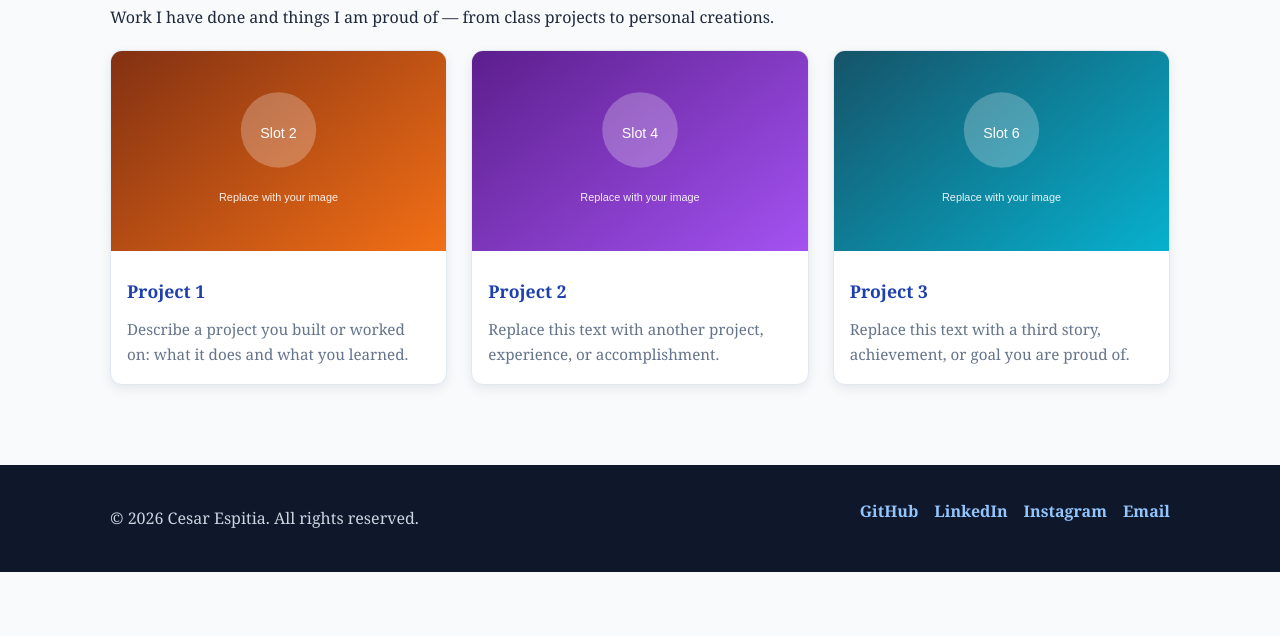
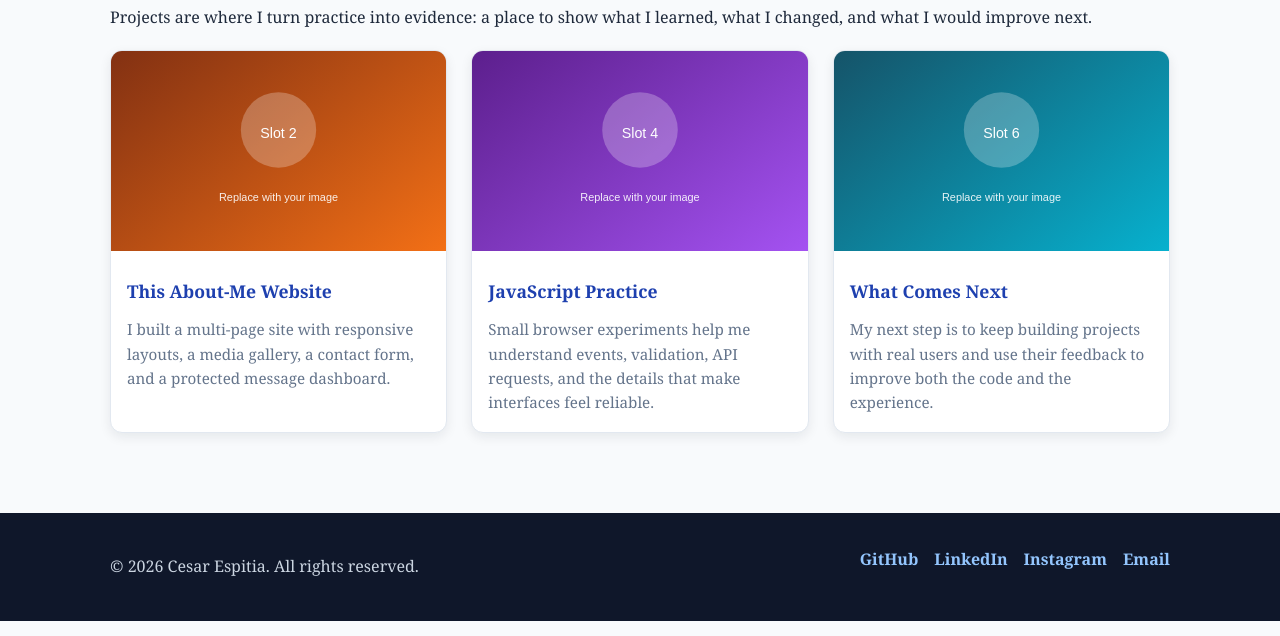
Before and after one commit to Cesar1289/about-me-website, a website: page projects.html in a window 1280 px wide. Shown: the part 164-800 px from the top of the page. Drawn offline with Linux system fonts and the light colour scheme.

Commit message:
Implement platform requirements

```diff
--- a/projects.html
+++ b/projects.html
@@ -24,27 +24,27 @@
 </header>
 <main class="container section">
   <h1>Projects &amp; Experience</h1>
-  <p>Work I have done and things I am proud of — from class projects to personal creations.</p>
+  <p>Projects are where I turn practice into evidence: a place to show what I learned, what I changed, and what I would improve next.</p>
   <div class="grid-9">
     <article class="card">
       <img src="assets/images/placeholder-2.svg" alt="Project 1">
       <div class="card-body">
-        <h3>Project 1</h3>
-        <p>Describe a project you built or worked on: what it does and what you learned.</p>
+        <h3>This About-Me Website</h3>
+        <p>I built a multi-page site with responsive layouts, a media gallery, a contact form, and a protected message dashboard.</p>
       </div>
     </article>
     <article class="card">
       <img src="assets/images/placeholder-4.svg" alt="Project 2">
       <div class="card-body">
-        <h3>Project 2</h3>
-        <p>Replace this text with another project, experience, or accomplishment.</p>
+        <h3>JavaScript Practice</h3>
+        <p>Small browser experiments help me understand events, validation, API requests, and the details that make interfaces feel reliable.</p>
       </div>
     </article>
     <article class="card">
       <img src="assets/images/placeholder-6.svg" alt="Project 3">
       <div class="card-body">
-        <h3>Project 3</h3>
-        <p>Replace this text with a third story, achievement, or goal you are proud of.</p>
+        <h3>What Comes Next</h3>
+        <p>My next step is to keep building projects with real users and use their feedback to improve both the code and the experience.</p>
       </div>
     </article>
   </div>
```
